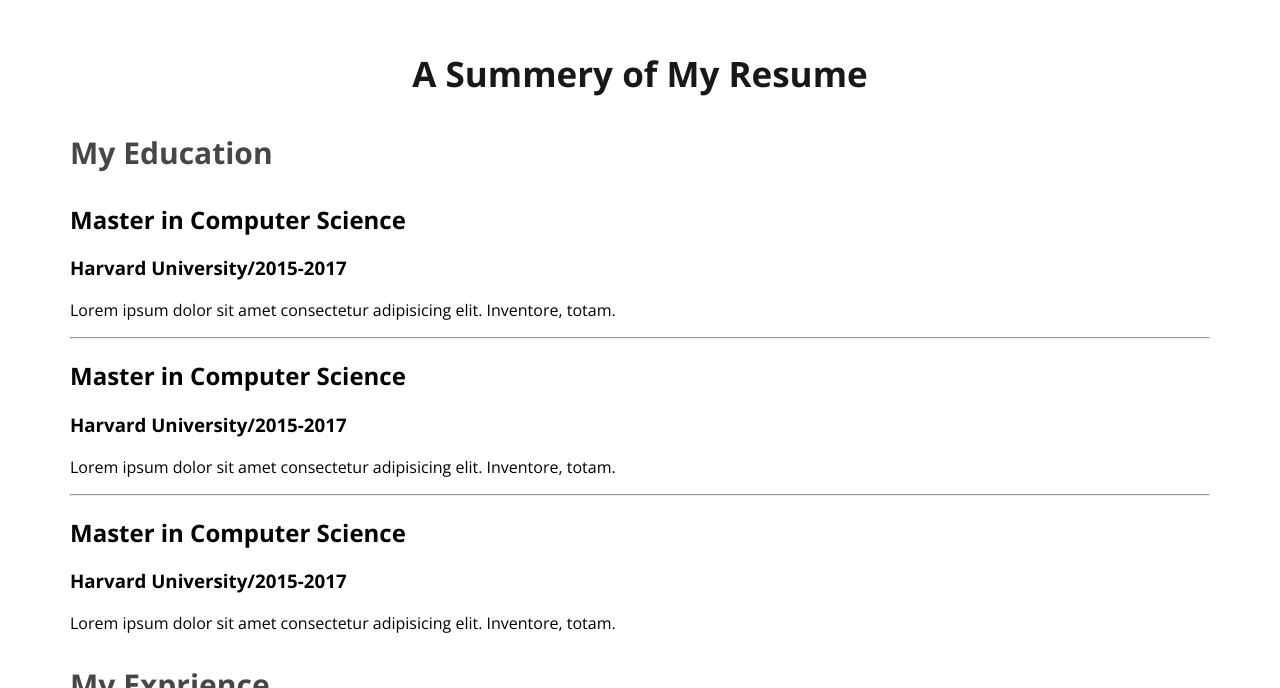
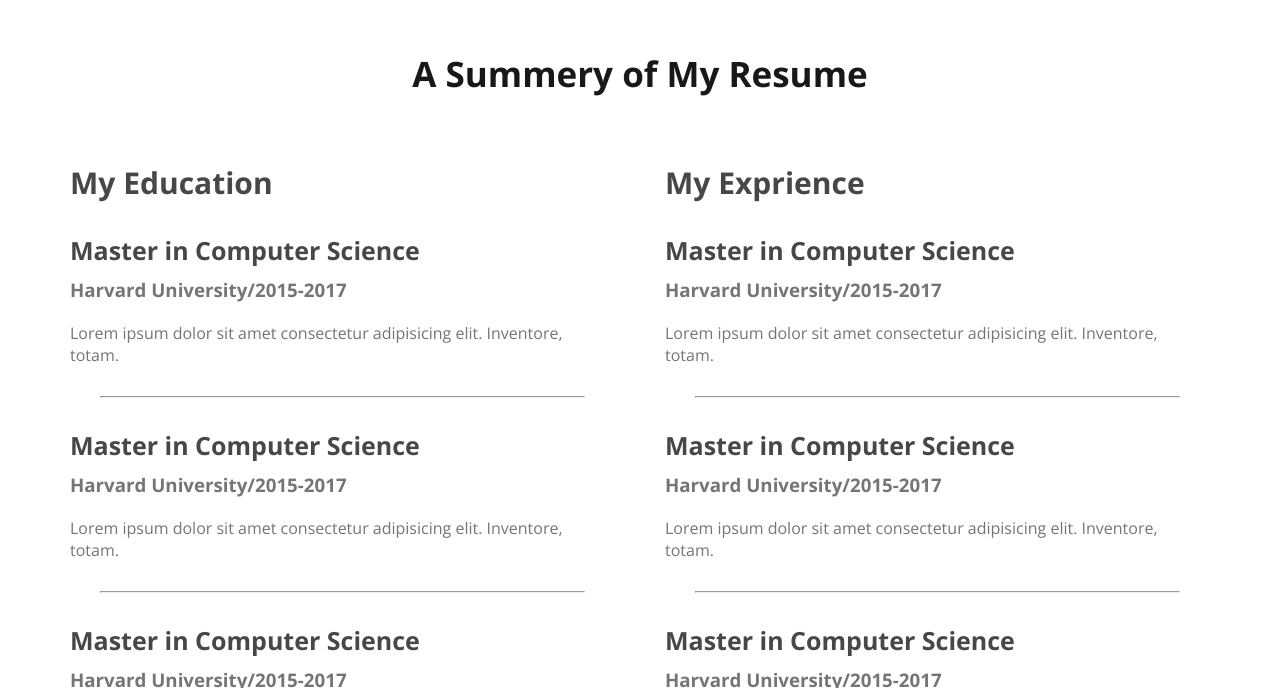
Before and after one commit to saiful797/webdevelopers-protfolio, a plain HTML site: page index.html in a window 1280 px wide. Shown: the part 2112-2800 px from the top of the page. Drawn offline with nearby package versions, Linux system fonts and the light colour scheme.

Commit message:
my resume added

```diff
--- a/styles/protfolio.css
+++ b/styles/protfolio.css
@@ -50,9 +50,13 @@ nav a{
 /* Header related style */
 .header{
     background-color: #FFF8F3;
-    background-image: url(../images/background-img.jpg);
+    background-image: url(../images/header_bg.png);
     background-repeat: no-repeat;
     background-position: bottom right;
+}
+.profile-pic{
+    border-radius: 100%;
+    text-align: center;
 }
 .banner{
     padding: 30px 30px 0px 150px;
@@ -138,3 +142,28 @@ main section{
     font-size: 30px;
     font-weight: 700;
 }
+
+.resume-container{
+    display: flex;
+    gap: 50px;
+}
+
+.resume-item-institute, .resume-item-description{
+    color: #757575;
+
+}
+
+.resume-item-institute{
+    margin-bottom: 20px;
+    margin-top: 0px;
+}
+.resume-item-title{
+    color:#474747;
+    font-size: 25px;
+    font-weight: 700;
+    margin-bottom: 10px;
+}
+
+.resume-container hr{
+    margin: 30px;
+}
```
Also changed, not shown: images/Saiful1.jpg (added), images/header_bg.png (added).
